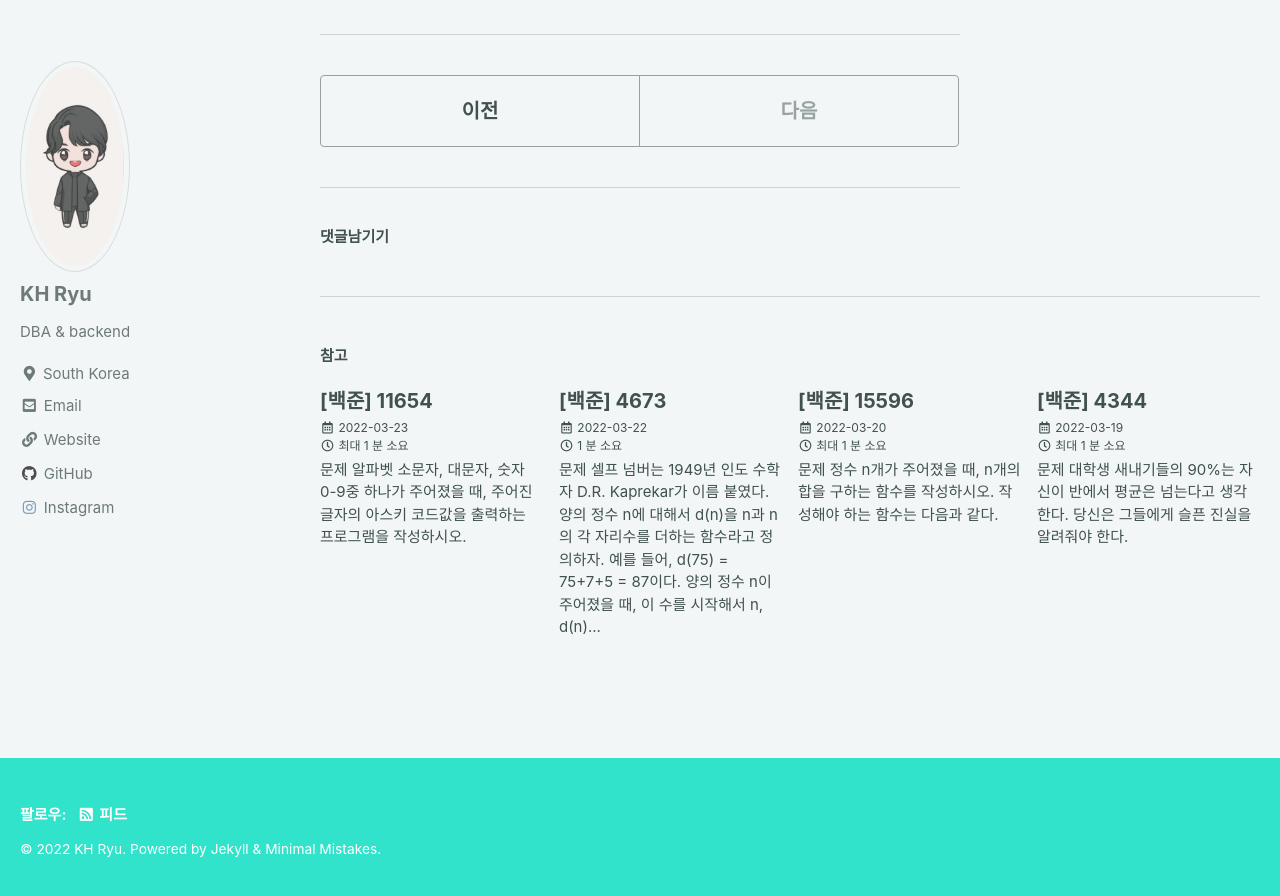
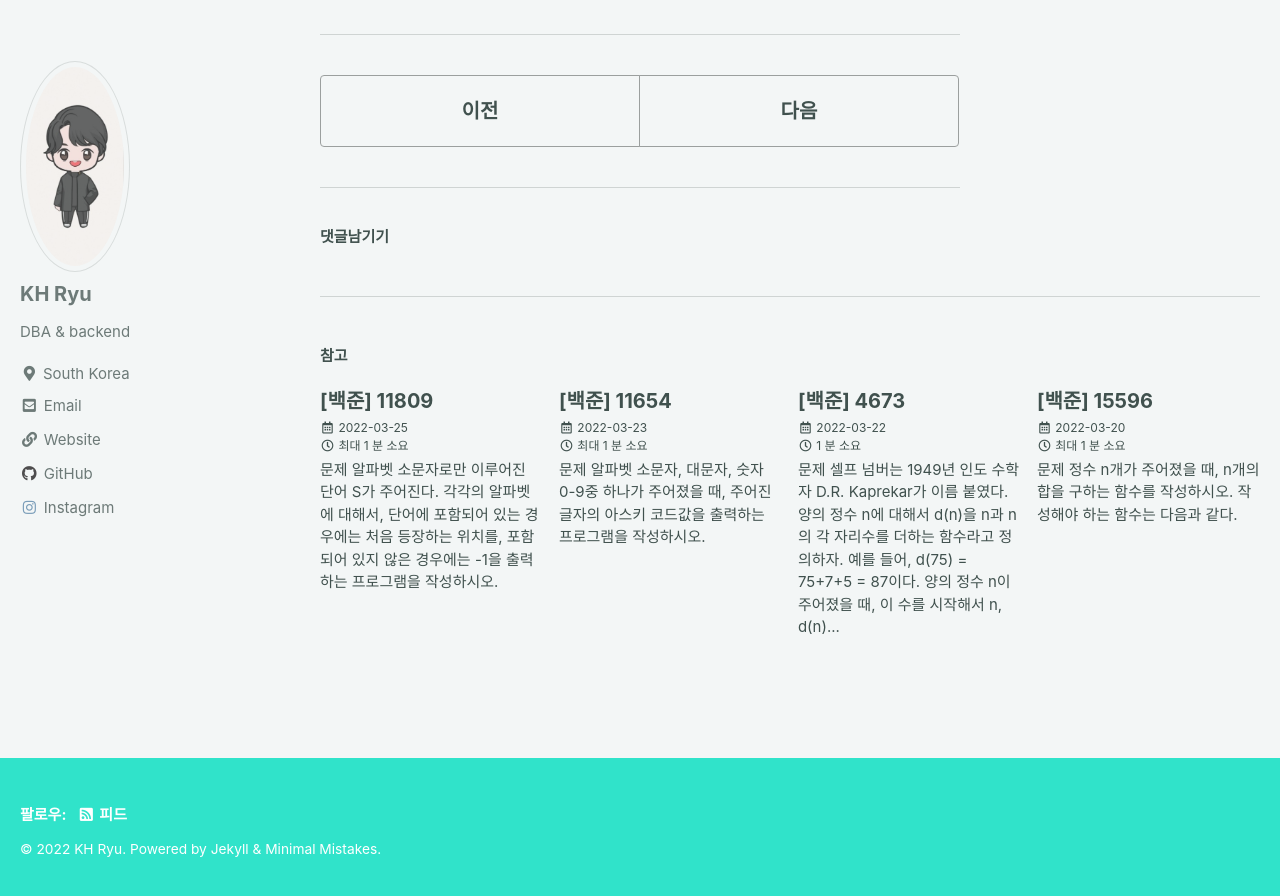
Before and after one commit to RyuKH95/RyuKH95.github.io, a Jekyll site: the page built from _posts/2022-03-24-bj-11720.md, in a window 1280 px wide and 900 px high, scrolled down 1467 px. Shown: the top 896 px of the window. Built offline with Jekyll 4.4.1, drawn with Linux system fonts in a browser that asks for light colours; cached includes are drawn as plain includes; comment, search, counter and statistics services are not loaded.

Commit message:
bj 10809

````diff
--- /dev/null
+++ b/_posts/2022-03-25-bj-10809.md
@@ -0,0 +1,45 @@
+---
+layout: single
+title: "[백준] 11809"
+categories: Baekjoon
+tag: [Baekjoon]
+toc: true
+---
+
+#### [문제](https://www.acmicpc.net/problem/11809){:target="\_blank" .btn .btn--primary}
+알파벳 소문자로만 이루어진 단어 S가 주어진다. 각각의 알파벳에 대해서, 단어에 포함되어 있는 경우에는 처음 등장하는 위치를, 포함되어 있지 않은 경우에는 -1을 출력하는 프로그램을 작성하시오.
+
+#### 입력
+첫째 줄에 단어 S가 주어진다. 단어의 길이는 100을 넘지 않으며, 알파벳 소문자로만 이루어져 있다.
+
+#### 출력
+각각의 알파벳에 대해서, a가 처음 등장하는 위치, b가 처음 등장하는 위치, ... z가 처음 등장하는 위치를 공백으로 구분해서 출력한다.
+만약, 어떤 알파벳이 단어에 포함되어 있지 않다면 -1을 출력한다. 단어의 첫 번째 글자는 0번째 위치이고, 두 번째 글자는 1번째 위치이다.
+
+#### 코드
+```java
+import java.util.*;
+public class Main{
+	public static void main(String args[]){
+		Scanner sc = new Scanner(System.in);
+                String inputs = sc.nextLine();
+                char[] input = inputs.toCharArray();
+                int[] array = new int[26];
+                char ch = 'a';
+                for(int i=0; i<array.length; i++) {
+                    array[i] = -1;
+                }
+                for(int i=0; i<array.length; i++) {
+                    for(int j=0; j<input.length; j++) {
+                        if((char)(ch+i) == input[j]) {
+                            if(array[i]==-1)
+                                array[i] = j;
+                        }
+                    }
+                }
+                for(int i=0; i<array.length; i++) {
+                    System.out.print(array[i] + " ");
+                }
+        }
+}
+```
````
Also changed, not shown: _posts/2022-03-24-bj-11720.md (+8 -8 lines), 9 other files.
